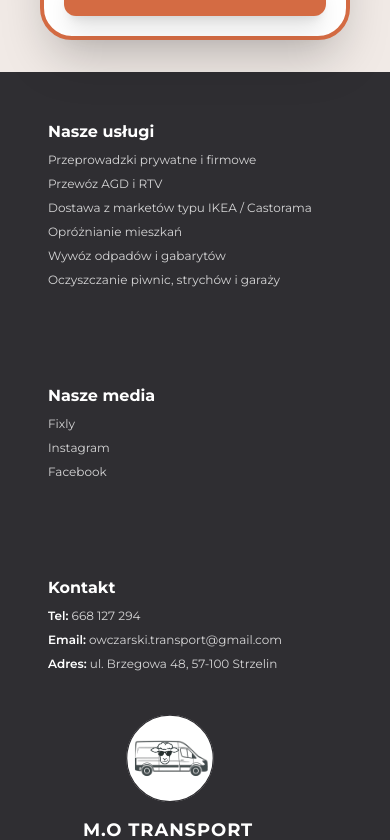
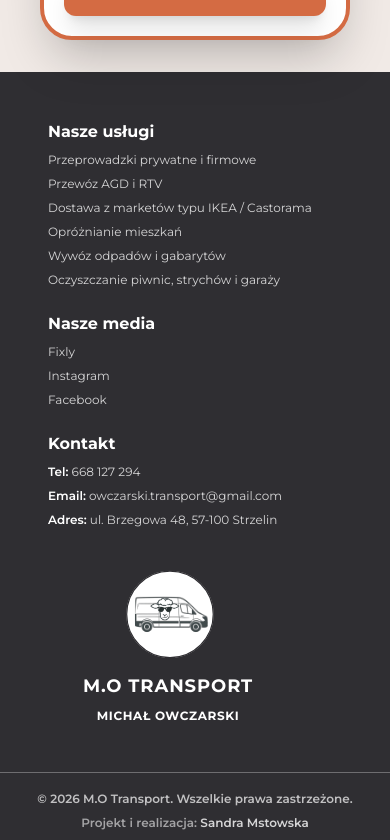
Before and after one commit to MstowskaSandra/owca-transport, a React (Vite) app: page /kontakt in a window 390 px wide. Shown: the part 2044-2884 px from the top of the page. Built offline with nearby package versions, Linux system fonts and the light colour scheme; a web font is replaced by a local one.

Commit message:
style(Footer): reduce grid vertical gap for mobile layouts

```diff
--- a/src/components/Footer.jsx
+++ b/src/components/Footer.jsx
@@ -6,7 +6,7 @@
   return (
     <footer className="w-full bg-[#2f2e32] text-white font-mont">
       <div className="max-w-7xl mx-auto px-12 py-12 border-b border-white/30 flex flex-col lg:flex-row justify-between gap-10">
-        <div className="grid grid-cols-1 md:grid-cols-3 gap-24">
+        <div className="grid grid-cols-1 md:grid-cols-3 gap-6 md:gap-12 lg:gap-24">
           <div>
             <h5 className="font-bold mb-2 lg:mb-4 text-md lg:text-lg">
               Nasze usługi
@@ -112,7 +112,7 @@
 
       <div className="text-center text-xs font-semibold text-white/70 py-4 px-6 leading-relaxed">
         <p>
-          © {new Date().getFullYear()} O.M Transport. Wszelkie prawa
+          © {new Date().getFullYear()} M.O Transport. Wszelkie prawa
           zastrzeżone.
         </p>
         <p className="mt-1 opacity-80">
```
